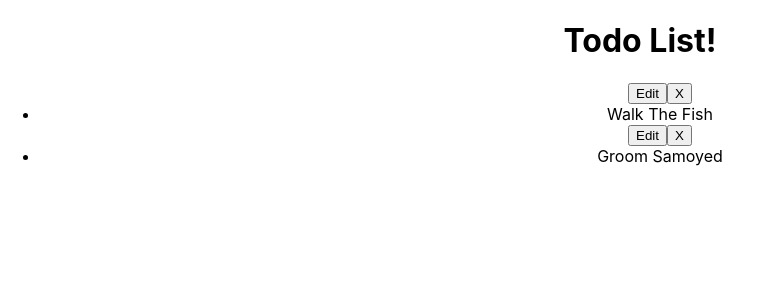
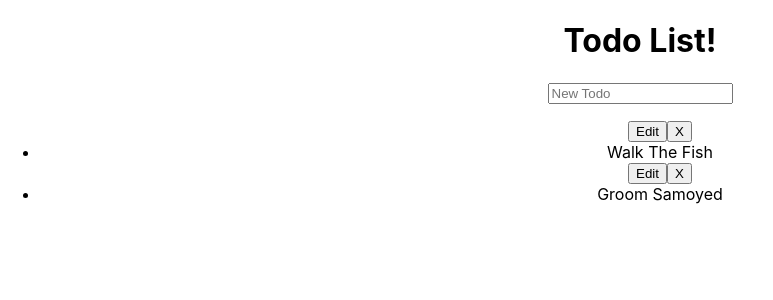
Before and after one commit to Decomplosed/todo-list, a React (Create React App) app: page / in a window 1280 px wide. Shown: the top 300 px of the page, without its empty margins (0-773 px from the left). Built offline with nearby package versions, Linux system fonts and the light colour scheme.

Commit message:
render newTodoForm

```diff
--- a/src/TodoList.js
+++ b/src/TodoList.js
@@ -17,6 +17,7 @@ class TodoList extends Component {
     return (
       <div>
         <h1>Todo List!</h1>
+        <NewTodoForm />
         <ul>
           {todos}
         </ul>
```
